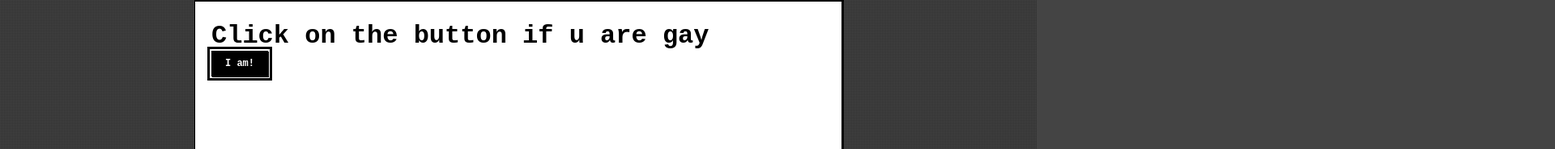
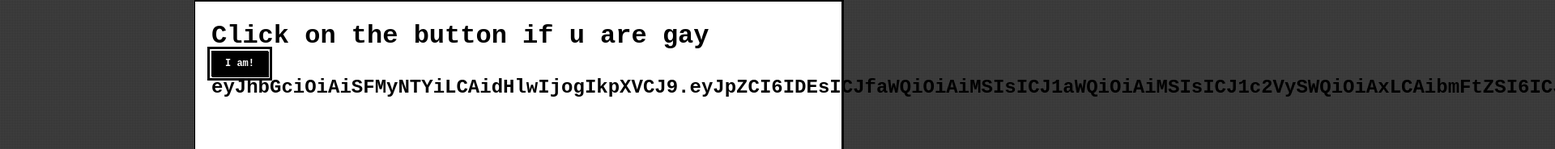
Before and after one commit to realgetOff/We_Plaid_Guilty, a React (Vite) app in the folder go-server/frontend/: page /login in a window 1280 px wide. Shown: the part 283-468 px from the top of the page at 81% size, 1920 px wide, since content can reach past the window. Built offline with nearby package versions, Linux system fonts and the light colour scheme; no server answers; sample sign-in values are in the browser's storage.

Commit message:
[skip ci] change playername to authtoken

```diff
--- a/go-server/frontend/src/pages/Auth/Login.jsx
+++ b/go-server/frontend/src/pages/Auth/Login.jsx
@@ -17,21 +17,17 @@ import './Auth.css';
 function Login()
 {
     const navigate = useNavigate();
-	const [playerName, setPlayerName] = useState(
-		localStorage.getItem("playerName") || ''
+	const [authToken, setAuthToken] = useState(
+		localStorage.getItem("authToken") || ''
 	);
 
     const handlePlay = async () =>
 	{
-        let name = localStorage.getItem("playerName");
-
-        if (!name)
+        const token = localStorage.getItem("authToken");
+        if (token)
 		{
-            name = "player_" + Math.random().toString(36).slice(2, 8);
-            localStorage.setItem("playerName", name);
+			setAuthToken(token);
         }
-
-		setPlayerName(name);
         try
 		{
             const res = await fetch("/api/player",
@@ -40,7 +36,6 @@ function Login()
                 headers: {
                     "Content-Type": "application/json",
                 },
-                body: JSON.stringify({ playerName: name }),
             });
 
             if (!res.ok)
@@ -49,6 +44,10 @@ function Login()
             }
 
             const data = await res.json();
+
+			localStorage.setItem("authToken", data.token);
+			setAuthToken(data.token);
+
             console.log("Player registered:", data);
 
             navigate("/game");
@@ -69,8 +68,8 @@ function Login()
 				I am!
 			</button>
 			<h2>
-			{playerName && (
-				<p><strong>{playerName}</strong></p>
+			{authToken && (
+				<p><strong>{authToken}</strong></p>
 			)}
 			</h2>
 		</div>
--- a/go-server/frontend/src/socket.js
+++ b/go-server/frontend/src/socket.js
@@ -30,17 +30,17 @@ let socket = null;
 let listeners = [];
 let pending = [];
 
-const getPlayerName = () =>
+const getAuthToken = () =>
 {
-	const playerName = localStorage.getItem("playerName");
+	const token = localStorage.getItem("authToken");
 
-	if (!playerName)
+	if (!token)
 	{
 		window.location.href = "/login";
 		return null;
 	}
 
-	return playerName;
+	return token;
 };
 
 const connect = () =>
@@ -49,8 +49,8 @@ const connect = () =>
 		|| socket.readyState === WebSocket.CONNECTING))
 		return;
 
-	const playerName = getPlayerName();
-	if (!playerName)
+	const token = getAuthToken();
+	if (!token)
 		return;
 
 	socket = new WebSocket(getWsUrl());
@@ -58,7 +58,7 @@ const connect = () =>
 	socket.onopen = () =>
 	{
 		console.log('ws connected');
-		send({ type: "set_player", playerName });
+		send({ type: "authenticate", token });
 
 		if (pending.length > 0)
 		{
```
